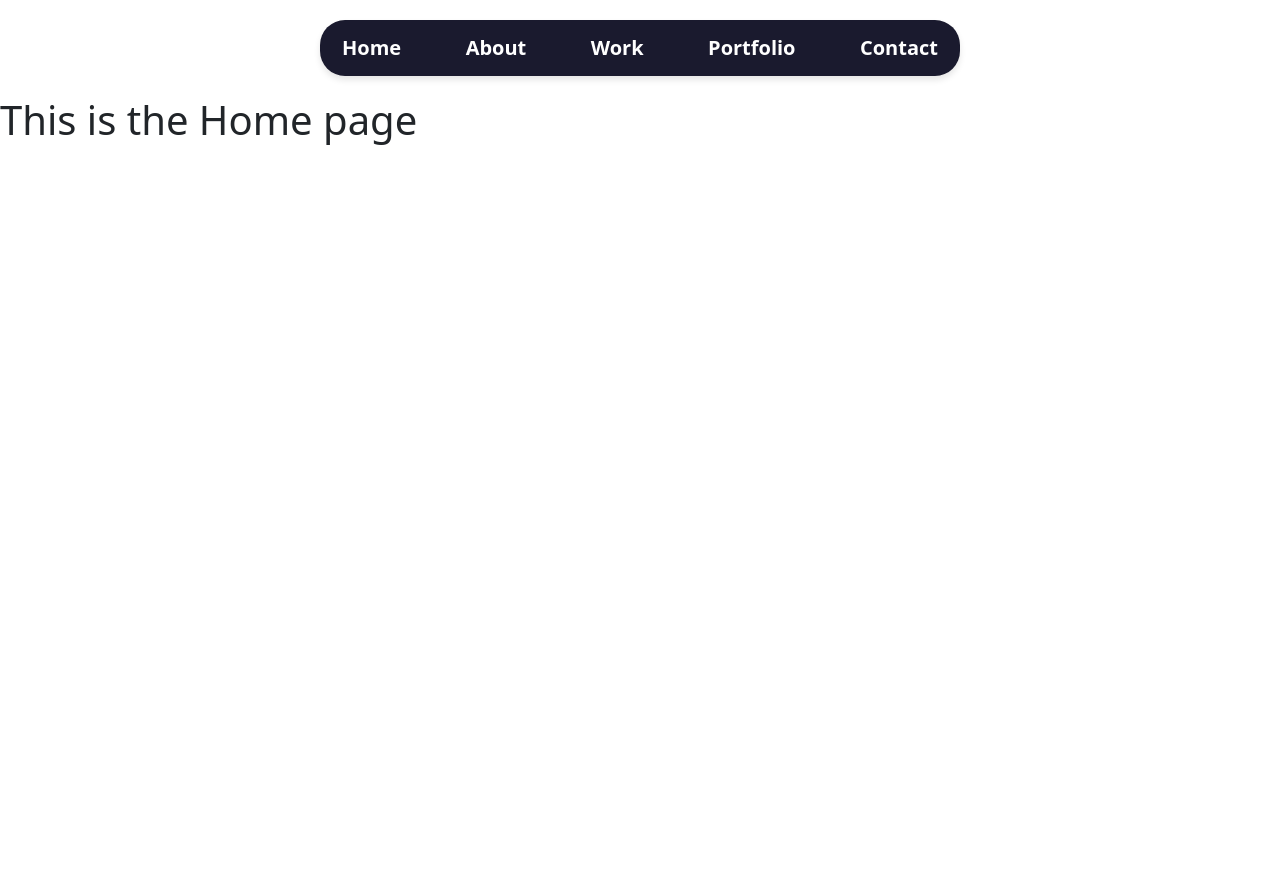
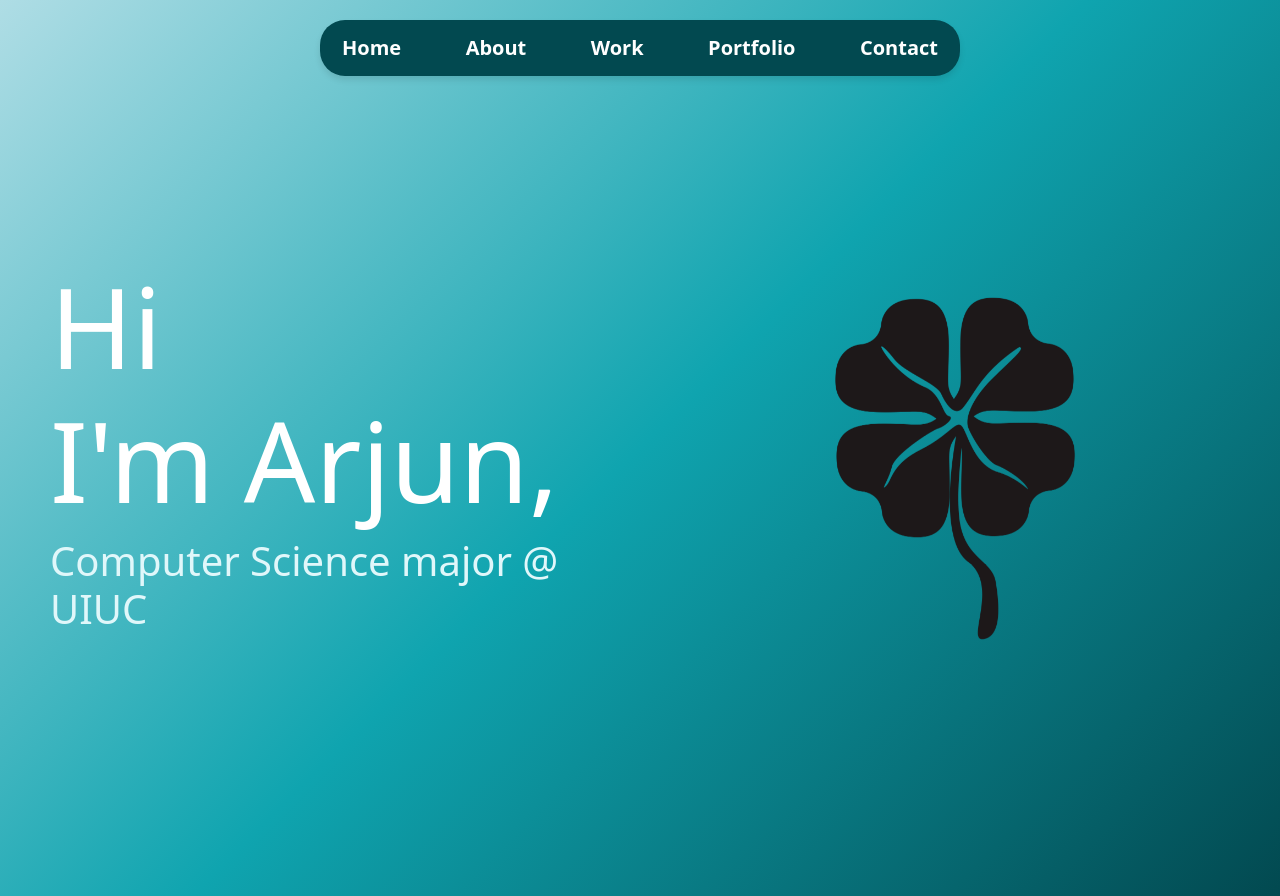
Before and after one commit to arjunbreddy22/personal-website, a React (Vite) app: page / in a window 1280 px wide. Before the commit the page ends 800 px from the top, so only its background shows below. Built offline with nearby package versions, Linux system fonts and the light colour scheme; the HTML template or start-up script is replaced by a standard one.

Commit message:
home page base

```diff
--- a/src/App.css
+++ b/src/App.css
@@ -0,0 +1,4 @@
+html, body {
+    overflow-x: hidden; /* Prevent horizontal scrolling */
+    background: linear-gradient(135deg, #AFDDE5, #0FA4AF, #024950);
+}
--- a/src/App.tsx
+++ b/src/App.tsx
@@ -1,6 +1,6 @@
 import { useState } from "react";
 import { BrowserRouter as Router, Routes, Route, Link } from "react-router-dom";
-import Home from "./pages/Home";
+import Home from "./pages/Home/Home";
 import About from "./pages/About";
 import Contact from "./pages/Contact";
 import Portfolio from "./pages/Portfolio";
--- a/src/components/Navbar/Navbar.css
+++ b/src/components/Navbar/Navbar.css
@@ -1,6 +1,6 @@
 /* For the rounded navbar */
 .rounded-navbar {
-    background-color: #1a1a2e; /* Dark navy blue */
+    background-color: #024950; /* Dark navy blue #1a1a2e*/
     color: white;
     border-radius: 25px; /* Round navbar */
     box-shadow: 0 4px 6px rgba(0, 0, 0, 0.1);
--- a/src/pages/Home.tsx
+++ /dev/null
@@ -1,4 +0,0 @@
-const Home = () => {
-  return <h1>This is the Home page</h1>;
-};
-export default Home;
--- /dev/null
+++ b/src/pages/Home/Home.css
@@ -0,0 +1,85 @@
+/* Style the container */
+.home-container {
+    display: flex; /* Enable Flexbox for layout */
+    justify-content: space-between; /* Space the text and image apart horizontally */
+    align-items: center; /* Vertically center the text and image */
+    height: 100vh; /* Make the container take up the full viewport height */
+    padding: 0 50px; /* Add horizontal padding for spacing */
+
+    color: white; /* Text color */
+}
+
+  /* Style the text content */
+.home-content {
+    max-width: 50%; /* Ensure the text doesn't stretch too wide */
+}
+
+.home-content h1 {
+    font-size: 7rem;
+    margin-bottom: 10px;
+}
+
+.home-content h2 {
+    font-size: 2.5rem;
+    font-weight: lighter;
+    color: #e0f7fa;
+    margin-top: 0;
+    margin-bottom: 100px;
+}
+
+  /* Style the image */
+.home-image img {
+    max-width: 550px; /* Limit the maximum size of the image */
+    margin-bottom:50px;
+    animation: float 3s ease-in-out infinite; /* Floating animation for a nice effect */
+}
+
+  /* Floating animation */
+@keyframes float {
+    0% {
+      transform: translateY(0);
+    }
+    50% {
+      transform: translateY(-10px);
+    }
+    100% {
+      transform: translateY(0);
+    }
+}
+
+.highlight {
+    animation: fade-in 2s ease-in-out forwards;
+    opacity: 0;
+  }
+
+@keyframes fade-in {
+    to {
+      opacity: 1;
+    }
+}
+
+
+
+
+/* Mobile Layout (using @media) */
+@media screen and (max-width: 768px) {
+    .home-container {
+      flex-direction: column; /* Stack items vertically */
+      text-align: center;
+      padding: 20px;
+    }
+
+    .home-content {
+      max-width: 100%; /* Take full width */
+      margin-bottom: 20px;
+    }
+    .home-content h1 {
+        max-width: 100%; /* Take full width */
+        margin-bottom: 20px;
+        font-size: 5rem;
+    }
+
+    .home-image img {
+      max-width: 80%; /* Scale image for smaller screens */
+    }
+}
--- /dev/null
+++ b/src/pages/Home/Home.tsx
@@ -0,0 +1,25 @@
+import CloverImage from "../../assets/four-leaf-clover transparent.png";
+import "./Home.css";
+const Home = () => {
+  return (
+    <>
+      <div className="home-container">
+        <div className="home-content">
+          <h1>
+            Hi <br />
+            I'm <span className="highlight">Arjun</span>,
+          </h1>
+          <h2>Computer Science major @ UIUC</h2>
+        </div>
+        <div className="home-image">
+          <img
+            src={CloverImage}
+            alt="Four Leaf Clover"
+            className="clover-image"
+          />
+        </div>
+      </div>
+    </>
+  );
+};
+export default Home;
```
Also changed, not shown: src/assets/four-leaf-clover maybe transparent.png (added), src/assets/four-leaf-clover transparent.png (added), src/pages/About/About.css (added), src/pages/About/About.tsx (renamed from src/pages/About.tsx).
